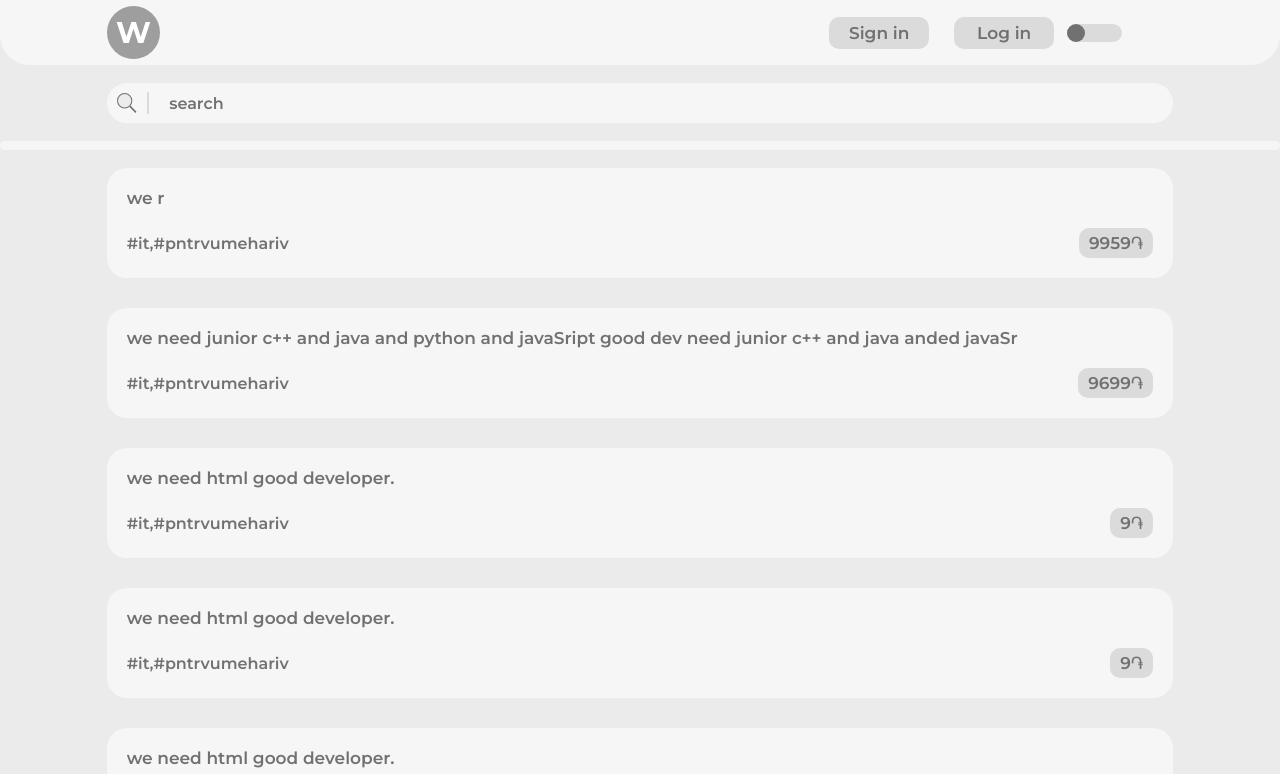
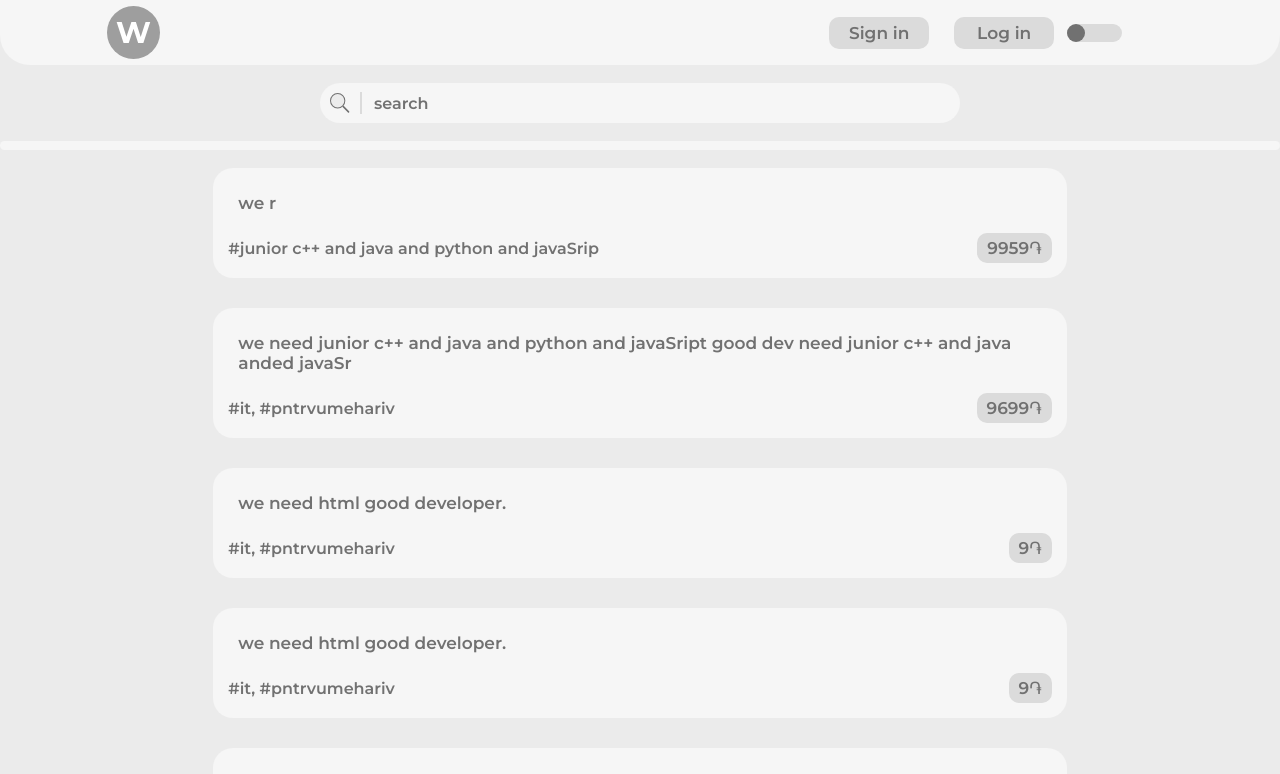
Before and after one commit to saroamirkhanyan/workhub, a React (Create React App) app: page / in a window 1280 px wide. Shown: the top 774 px of the page. Built offline with nearby package versions, Linux system fonts and the light colour scheme.

Commit message:
adaptive Home page

```diff
--- a/src/components/Content/Main/Jobs/JobCard.jsx
+++ b/src/components/Content/Main/Jobs/JobCard.jsx
@@ -1,39 +1,38 @@
 import React from 'react'
 import styled from 'styled-components'
-import { Button } from '../../../../styled/StyledElements'
+import { Button, Wrapper } from '../../../../styled/StyledElements'
 
 const JobCardStyled = styled.section`
-  width: 100%;
   background-color: ${(props) => props.theme.primaryBg};
   color: ${(props) => props.theme.primaryColor};
   border-radius: 20px;
-  padding: 20px;
-  display: grid;
-  grid-template-columns: 1fr 1fr;
-  grid-row-gap: 20px;
+  padding: 15px;
+  display: flex;
+  flex: 1 0 auto;
+  flex-direction: column;
+  row-gap: 10px;
 `
 
 const CardTitle = styled.h1`
-  grid-column: 1/3;
   font-weight: 600;
   font-size: 17px;
+  padding: 10px;
 `
 const CardButton = styled(Button)`
   padding: 5px 10px;
-  align-self: center;
-  justify-self: end;
 `
-
-const CardHashtegs = styled.p`
-  align-self: center;
+const CardWrapper = styled(Wrapper)`
+  row-gap: 15px;
 `
-
+const CardHashtegs = styled.p``
 function JobCard({ jobText, jobHashtags, jobSalary }) {
   return (
     <JobCardStyled>
       <CardTitle>{jobText}</CardTitle>
-      <CardHashtegs>{jobHashtags}</CardHashtegs>
-      <CardButton>{jobSalary}</CardButton>
+      <CardWrapper justify="space-between" align="center">
+        <CardHashtegs>{jobHashtags}</CardHashtegs>
+        <CardButton>{jobSalary}</CardButton>
+      </CardWrapper>
     </JobCardStyled>
   )
 }
--- a/src/components/Content/Main/Jobs/Jobs.jsx
+++ b/src/components/Content/Main/Jobs/Jobs.jsx
@@ -1,5 +1,6 @@
 import React from 'react'
 import styled from 'styled-components'
+import { Device } from '../../../../styled/DeviceBreackpoints'
 import JobCard from './JobCard'
 
 const Main = styled.main`
@@ -12,6 +13,9 @@ const Article = styled.article`
   flex-direction: column;
   grid-column: 2 / 12;
   grid-row-gap: 30px;
+  @media ${Device.laptop} {
+    grid-column: 3 / 11;
+  }
 `
 
 function Jobs() {
@@ -20,37 +24,37 @@ function Jobs() {
       <Article>
         <JobCard
           jobText="we r"
-          jobHashtags="#it,#pntrvumehariv"
+          jobHashtags="#junior c++ and java and python and javaSrip"
           jobSalary="9959֏"
         />
         <JobCard
           jobText="we need junior c++ and java and python and javaSript good dev need junior c++ and java anded javaSr "
-          jobHashtags="#it,#pntrvumehariv"
+          jobHashtags="#it, #pntrvumehariv"
           jobSalary="9699֏"
         />
         <JobCard
           jobText="we need html good developer."
-          jobHashtags="#it,#pntrvumehariv"
+          jobHashtags="#it, #pntrvumehariv"
           jobSalary="9֏"
         />
         <JobCard
           jobText="we need html good developer."
-          jobHashtags="#it,#pntrvumehariv"
+          jobHashtags="#it, #pntrvumehariv"
           jobSalary="9֏"
         />
         <JobCard
           jobText="we need html good developer."
-          jobHashtags="#it,#pntrvumehariv"
+          jobHashtags="#it, #pntrvumehariv"
           jobSalary="9֏"
         />
         <JobCard
           jobText="we need html good developer."
-          jobHashtags="#it,#pntrvumehariv"
+          jobHashtags="#it, #pntrvumehariv"
           jobSalary="9֏"
         />
         <JobCard
           jobText="we need html good developer."
-          jobHashtags="#it,#pntrvumehariv"
+          jobHashtags="#it, #pntrvumehariv"
           jobSalary="9֏"
         />
       </Article>
--- a/src/components/SerachComponent/Search.jsx
+++ b/src/components/SerachComponent/Search.jsx
@@ -1,5 +1,6 @@
 import React from 'react'
 import styled from 'styled-components'
+import { Device } from '../../styled/DeviceBreackpoints'
 import SearchIcon from './SearchIcon'
 import SearchPlace from './SearchInput'
 
@@ -11,6 +12,9 @@ const SearchWrapper = styled.label`
   height: 40px;
   border-radius: 20px;
   background-color: ${(props) => props.theme.primaryBg};
+  @media ${Device.laptop} {
+    grid-column: 4/10;
+  }
 `
 
 function Search() {
--- a/src/styled/StyledElements.js
+++ b/src/styled/StyledElements.js
@@ -15,4 +15,5 @@ export const Wrapper = styled.div`
   display: flex;
   justify-content: ${(props) => props.justify};
   align-items: ${(props) => props.align};
+  flex-wrap: wrap;
 `
```
